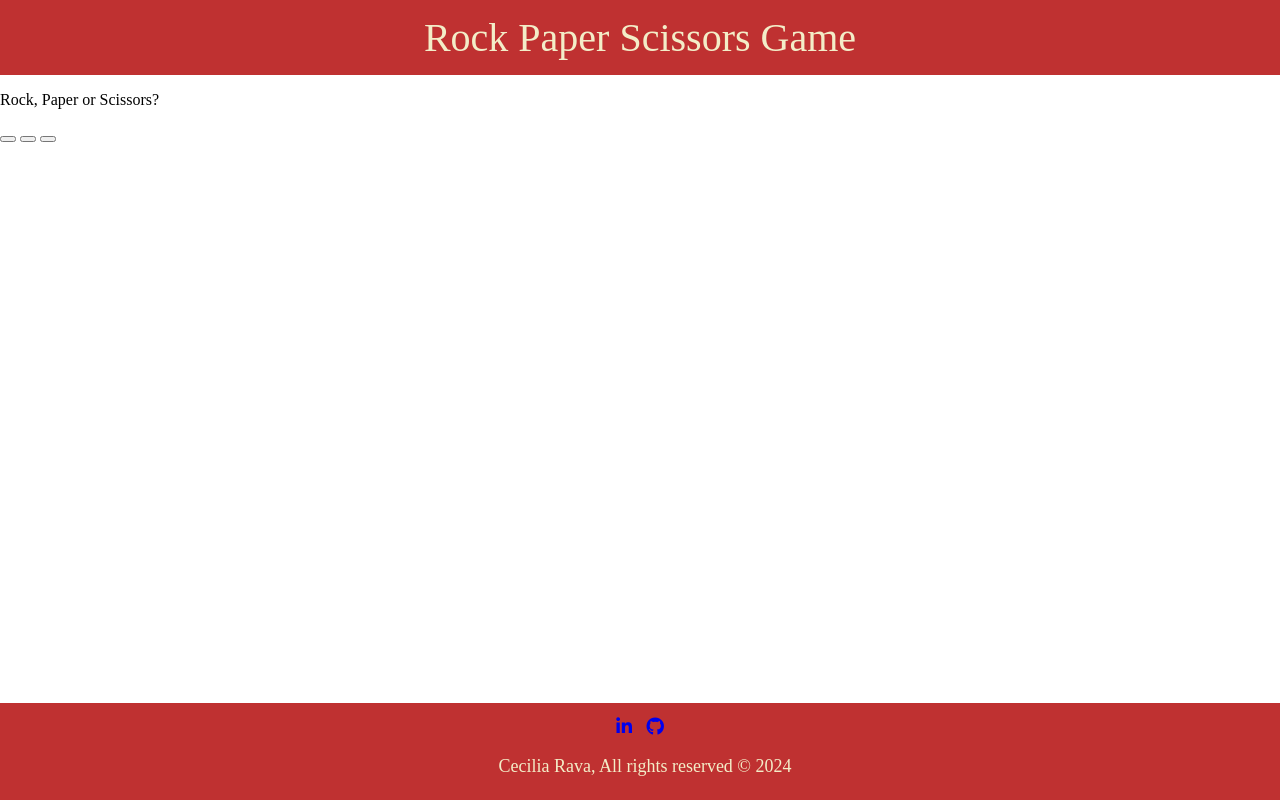
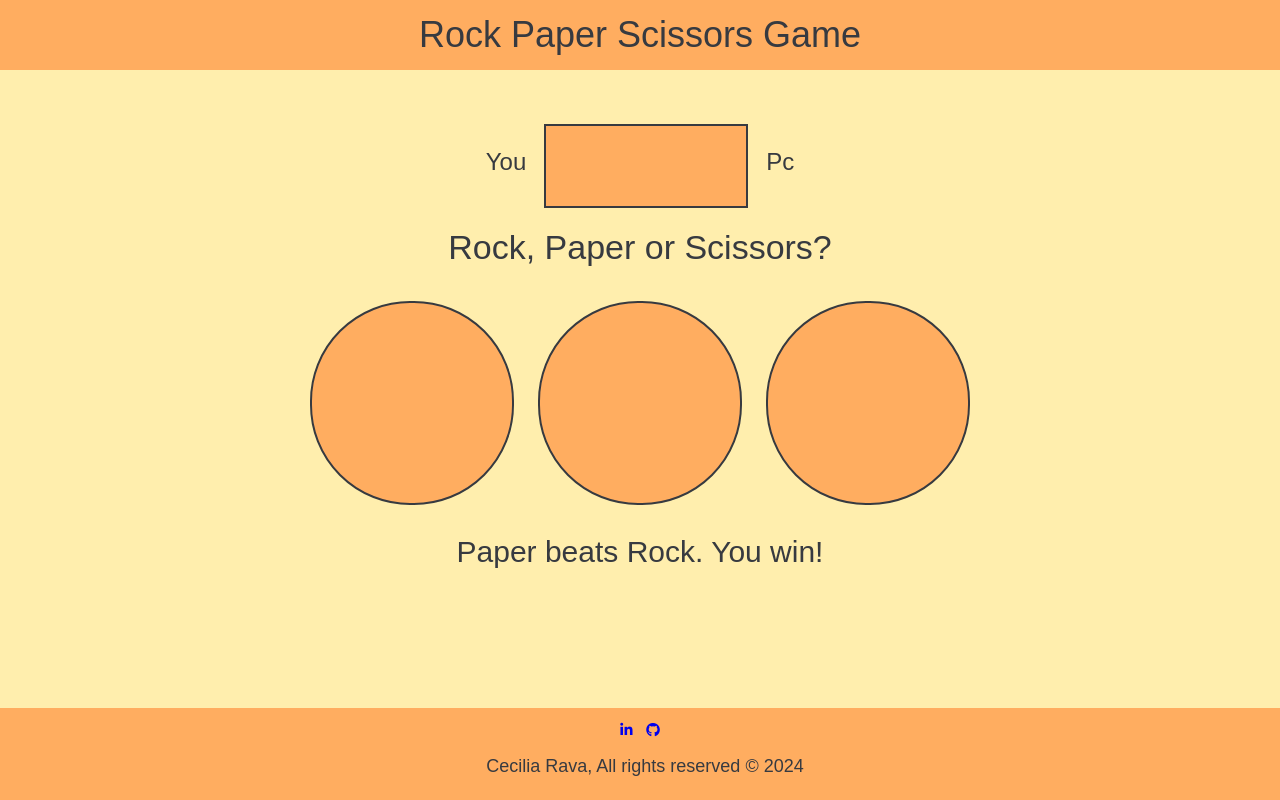
Before and after one commit to CeciliaRava1/rock-paper-scissors-0.1, a plain HTML site: page index.html in a window 1280 px wide. Drawn offline with Linux system fonts and the light colour scheme; a web font is replaced by a local one.

Commit message:
feat: Position and add style to the elements

```diff
--- a/index.html
+++ b/index.html
@@ -6,6 +6,9 @@
     <script src="https://kit.fontawesome.com/51dfb3bb2d.js" crossorigin="anonymous"></script>
     <link rel="preconnect" href="https://fonts.googleapis.com">
     <link rel="preconnect" href="https://fonts.gstatic.com" crossorigin>
+    <link rel="preconnect" href="https://fonts.googleapis.com">
+    <link rel="preconnect" href="https://fonts.gstatic.com" crossorigin>
+    <link href="https://fonts.googleapis.com/css2?family=Alata&family=Josefin+Sans:ital,wght@0,100..700;1,100..700&family=Kumbh+Sans:wght@100..900&family=Poppins:ital,wght@0,100;0,200;0,300;0,400;0,500;0,600;0,700;0,800;0,900;1,100;1,200;1,300;1,400;1,500;1,600;1,700;1,800;1,900&family=Preahvihear&display=swap" rel="stylesheet">
     <link rel="stylesheet" href="style.css">
     <title>Rock Paper Scissors Game</title>
 </head>
@@ -14,11 +17,18 @@
     <div class="title">Rock Paper Scissors Game</div>
 
     <div class="container">
-        <p>Rock, Paper or Scissors?</p>
-        <button></button>
-        <button></button>
-        <button></button>
-        <div class="user-message"></div>
+        <div class="container-score">
+            <p>You</p>
+            <div class="container-score-table"></div>
+            <p>Pc</p>
+        </div>
+        <p class="container-p">Rock, Paper or Scissors?</p>
+        <div class="container-buttons">
+            <button></button>
+            <button></button>
+            <button></button>
+        </div>
+        <div class="container-user-message">Paper beats Rock. You win!</div>
     </div>
 
     <footer class="footer">
--- a/style.css
+++ b/style.css
@@ -1,27 +1,30 @@
 body {
     margin: 0;
     padding: 0;
+    background-color: #FFEEAD;
+    font-family: "Preahvihear", sans-serif;
+    text-align: center;
 }
 
 /* Navbar section */
 .title {
     padding: 14px;
-    font-size: 40px;
-    background-color: #BF3131;
-    color: #F3EDC8;
+    font-size: 36px;
+    background-color: #FFAD60;
+    color: #373A40;
     text-align: center;
 }
 
 /* Footer section */
 .footer {
-    background-color: #BF3131;
-    color: #F3EDC8;
+    background-color: #FFAD60;
+    color: #373A40;
     bottom: 0;
     width: 100%;
     font-weight: 400;
     padding: 5px;
     text-align: center;
-    font-size: 18px;
+    font-size: 14px;
     position: fixed;
 }
 
@@ -36,3 +39,45 @@ body {
 .p_element {
     font-size: 18px;
 }
+
+/* Container section */
+.container{
+    display: flex;
+    flex-direction: column;
+    margin-top: 40px;
+    align-items: center;
+    color: #373A40;
+}
+
+.container-score{
+    display: flex;
+    font-size: 24px;
+    gap: 18px;
+    margin-top: 14px;
+}
+
+.container-score-table{
+    width: 200px;
+    height: 80px;
+    background-color: #FFAD60;
+    border: 2px solid #373A40;
+}
+
+.container-p{
+    font-size: 34px;
+    margin-top: 20px;
+}
+
+.container-user-message{
+    margin-top: 30px;
+    font-size: 30px;
+}
+
+/* Buttons section */
+button{
+    background-color: #FFAD60;
+    padding: 100px;
+    border-radius: 100px;
+    margin: 0px 10px;
+    border: 2px solid #373A40;
+}
```
